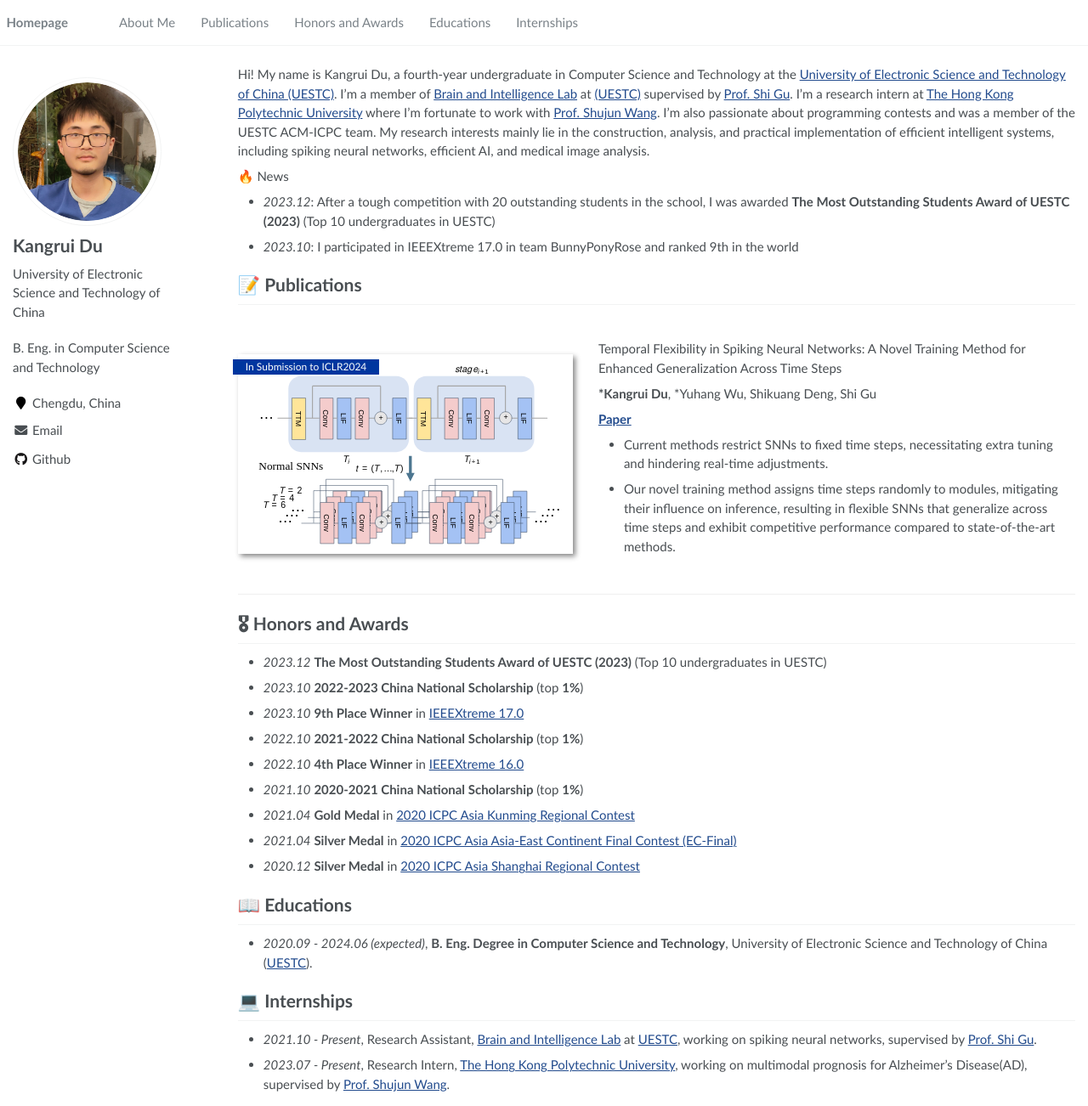
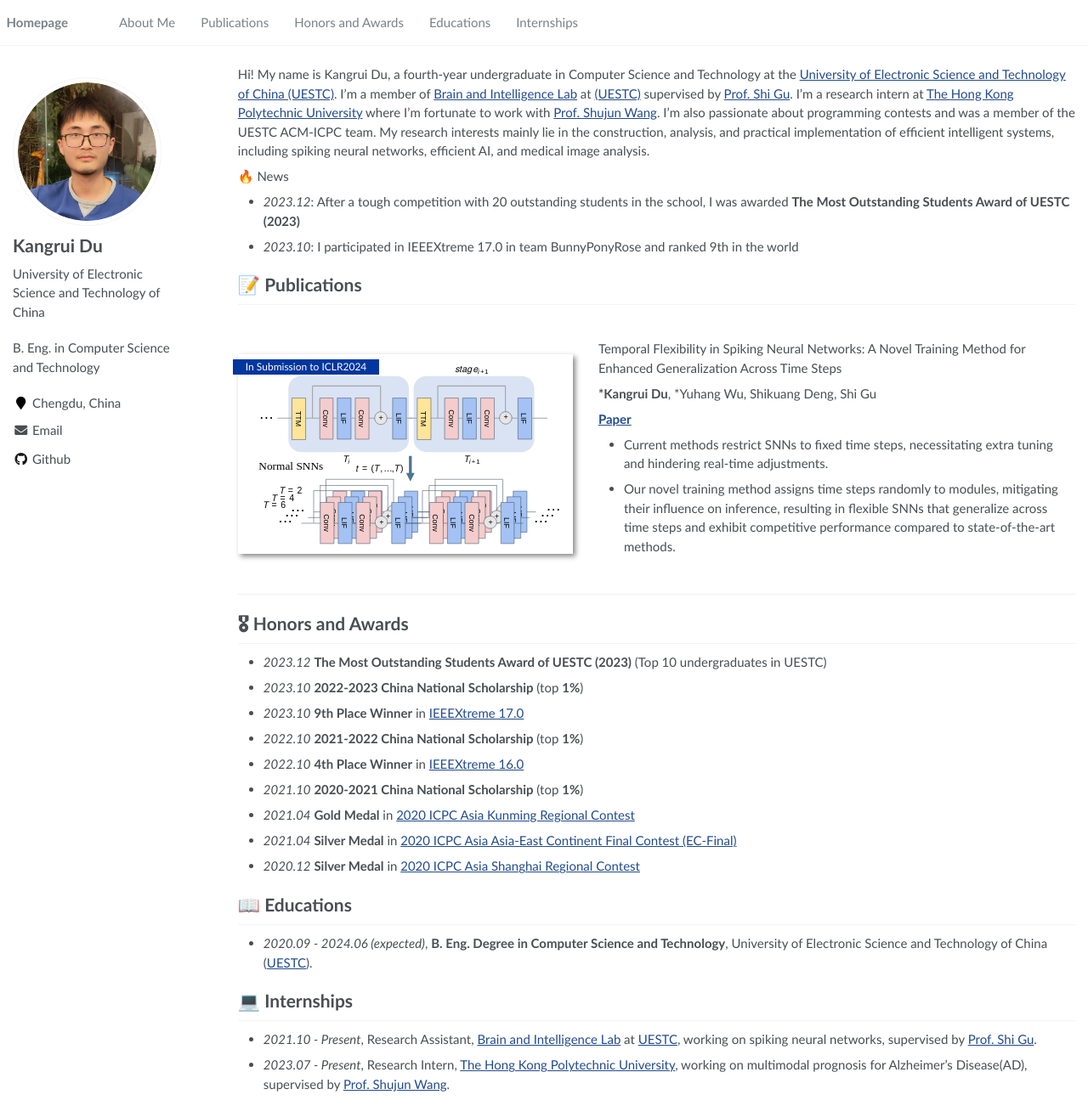
Before and after one commit to Rockdu/Rockdu.github.io, a Jekyll site: the page built from _pages/about.md, in a window 1280 px wide and 1302 px high. Shown: the whole window at 85% size. Built offline with Jekyll 4.4.1, drawn with Linux system fonts in a browser that asks for light colours.

Commit message:
Update about.md

```diff
--- a/_pages/about.md
+++ b/_pages/about.md
@@ -23,7 +23,7 @@ My research interests mainly lie in the construction, analysis, and practical im
 
 
 🔥 News
-- *2023.12*: After a tough competition with 20 outstanding students in the school, I was awarded **The Most Outstanding Students Award of UESTC (2023)** (Top 10 undergraduates in UESTC)
+- *2023.12*: After a tough competition with 20 outstanding students in the school, I was awarded **The Most Outstanding Students Award of UESTC (2023)**
 - *2023.10*: I participated in IEEEXtreme 17.0 in team BunnyPonyRose and ranked 9th in the world
 
 # 📝 Publications
```
